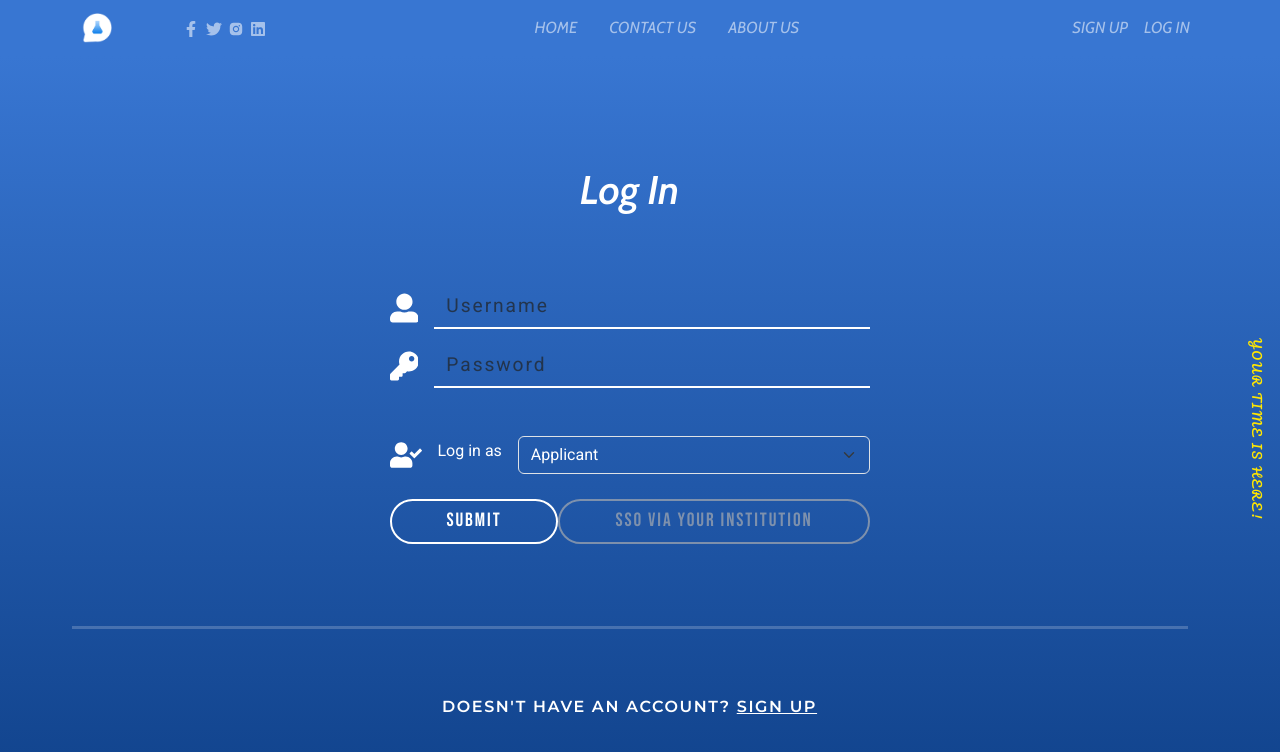
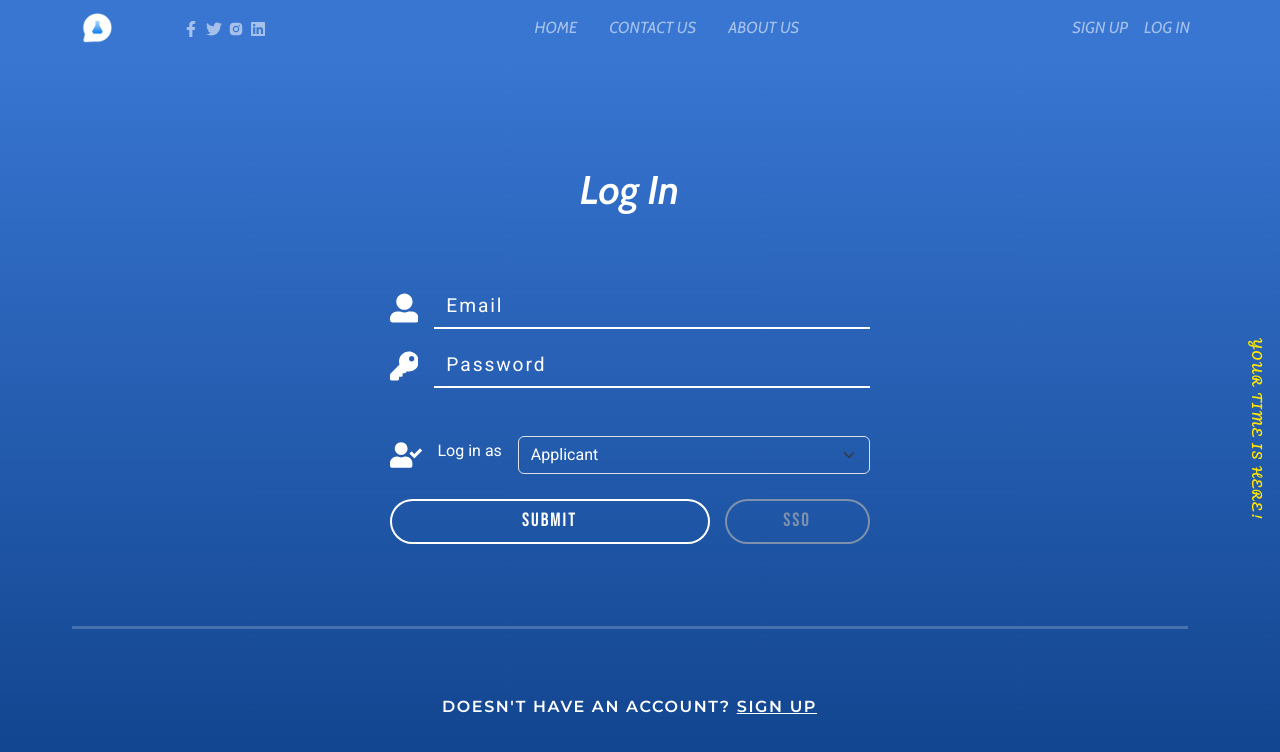
Before and after one commit to sweMojtaba/urSearchFrontEnd, a Next.js app: page /login in a window 1280 px wide. Shown: the top 752 px of the page. Built offline with nearby package versions, Linux system fonts and the light colour scheme; a web font is replaced by a local one.

Commit message:
Finish redesigning Login

```diff
--- a/app/(auth)/auth.scss
+++ b/app/(auth)/auth.scss
@@ -27,8 +27,16 @@
     margin-right: 10px; /* Adjust the space between the line and the text */
 }
 
-input:-webkit-autofill {
+input::-webkit-autofill {
     /* Your custom styles here */
     background-color: blue; /* Change the background color */
     color: red /* Change the text color */
 }
+
+#username::placeholder {
+    color: white;
+}
+
+#password::placeholder {
+    color: white;
+}
--- a/app/(auth)/form.tsx
+++ b/app/(auth)/form.tsx
@@ -52,7 +52,7 @@ export default function AuthForm({ handleSubmit, functionality }: {
         <Form onSubmit={handleSubmit}>
             <Form.Group className="mb-3 line">
                 <FaUserAlt className="icon-inline" />
-                <Form.Control type="text" placeholder="Username" id="username" name="username"  required />
+                <Form.Control type="text" placeholder="Email" id="username" name="username" required />
             </Form.Group>
             <Form.Group className="mb-5 line">
                 <FaKey className="icon-inline" />
@@ -73,11 +73,11 @@ export default function AuthForm({ handleSubmit, functionality }: {
                 </Form.Group>
             }
             <div className="line">
-                <Button variant="primary" className="btn-inline-2" type="submit">
+                <Button variant="primary" className="btn-inline-2" type="submit" style={{width: "75%", marginRight: "15px"}}>
                     Submit
                 </Button>
                 <Button variant="primary" className="btn-inline-2" disabled>
-                    SSO via Your Institution
+                    SSO
                 </Button>
             </div>
         </Form>
```
